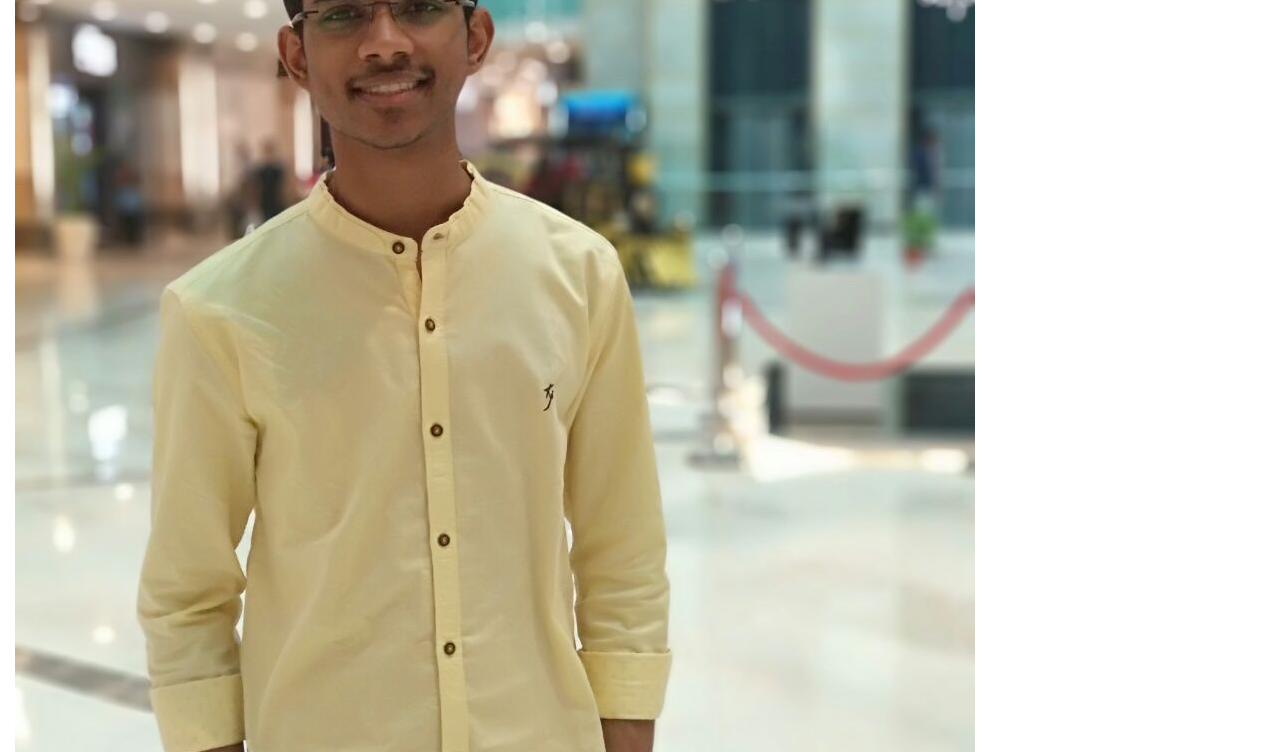
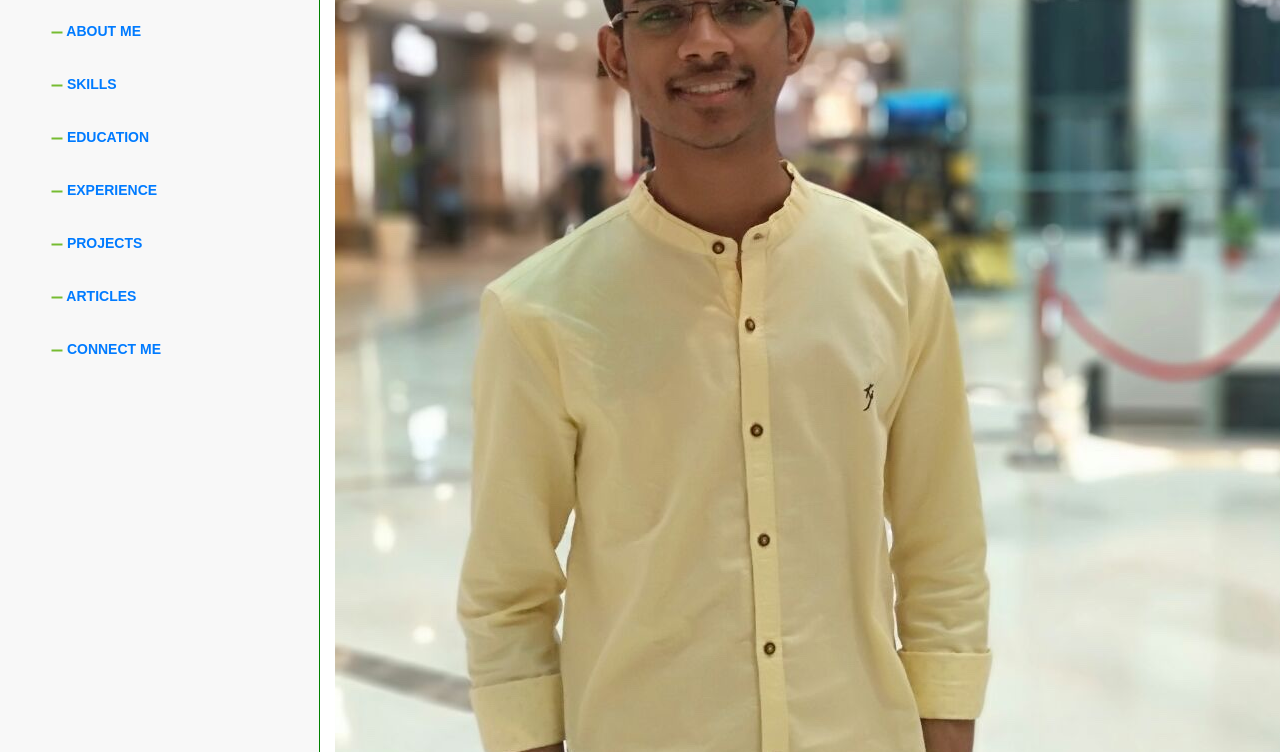
Before and after one commit to codedsun/codedsun.github.io, a plain HTML site: page index.html in a window 1280 px wide. Shown: the part 291-1043 px from the top of the page. Drawn offline with nearby package versions, Linux system fonts and the light colour scheme; a web font is replaced by a local one.

Commit message:
Navbar Added

```diff
--- a/index.css
+++ b/index.css
@@ -1,9 +1,19 @@
-.sidenavbar{
-	position: relative;
+#article{
+	padding: : 10px 10px;
+    background-color: #ffffff;
+	font-family: 'Muli', sans-serif;
+}
 
-	background: #ffffff;
-	overflow-x: hidden;
-	overflow-y: hidden;
-	height: 100%
-	width: 200px;
+
+.sidebar-left{
+  background-color: #F8F8F8;
+  border-right: thin solid green;
+  font-size: 14px;
+  position: left;
 }
+
+
+
+.nav-text{
+	color: black;
+}
--- a/index.html
+++ b/index.html
@@ -1,9 +1,10 @@
-<html>
+<html lang="en-us">
 <head>
 	<link rel="stylesheet" href="https://stackpath.bootstrapcdn.com/bootstrap/4.1.3/css/bootstrap.min.css" integrity="sha384-MCw98/SFnGE8fJT3GXwEOngsV7Zt27NXFoaoApmYm81iuXoPkFOJwJ8ERdknLPMO" crossorigin="anonymous">
 	<meta charset="utf-8">
 	<meta name="viewport" content="width=device-width, initial-scale=1">
-	<title> DroidHead </title>
+	<title> DroidHead - Hustler </title>
+	<link href="https://fonts.googleapis.com/css?family=Muli" rel="stylesheet">
 	<link rel="icon" href="images/favicon.ico" rel="shortcut icon" type="image/x-icon" />
 	<link rel="stylesheet" type="text/css" href="index.css">
 </head>
@@ -11,16 +12,75 @@
 
 	<!--Container-->
 	<div class = "container-fluid" id="article">
+
 		<div class = "row">
-			<div class = "col-md-10 col-lg-10">
+
+			<!-- Left Sidebar-->
+			<div class = "col-md-3 col-lg-3 sidebar-left">
+
+				<ul class="nav flex-column" style="padding-left:20px;">
+
+					<li class="nav-item active " >
+						<img src="images/main_icon.gif" style="height: 200px; width: 200px;" >
+						<p class= "h2" > Suneet Srivastava </p>
+						<p class="text-muted">
+							Tech Junkie | DroidHead | Huslter | Technology Lover
+						</small>
+					</p>
+				</li>
+
+
+				<li class="nav-item">
+					<a class="nav-link" href="#">
+						<p class="font-weight-bold">
+							<img src="images/line.png"/> ABOUT ME </p> </a>
+				</li>
+
+				<li class="nav-item">
+							<a class="nav-link" href="#">
+								<p class="font-weight-bold">
+									<img src="images/line.png"/> SKILLS </p> </a>
+				</li>
+
+						<li class="nav-item">
+									<a class="nav-link" href="#">
+										<p class="font-weight-bold">
+											<img src="images/line.png"/> EDUCATION </p> </a>
+										</li>
+
+										<li class="nav-item">
+											<a class="nav-link" href="#">
+												<p class="font-weight-bold">
+													<img src="images/line.png"/> EXPERIENCE </p> </a>
+												</li>
+
+												<li class="nav-item">
+													<a class="nav-link" href="#">
+														<p class="font-weight-bold">
+															<img src="images/line.png"/> PROJECTS </p> </a>
+														</li>
+
+														<li class="nav-item">
+															<a class="nav-link" href="#">
+																<p class="font-weight-bold">
+																	<img src="images/line.png"/> ARTICLES </p> </a>
+																</li>
+
+																<li class="nav-item">
+																	<a class="nav-link" href="#">
+																		<p class="font-weight-bold">
+																			<img src="images/line.png"/> CONNECT ME </p> </a>
+																		</li>
+																	</ul>
+
+																</div>
+																<div class = "col-md-9 col-lg-9">
 																	<img src="images/profilepic.jpeg"/>
 																</div>
 															</div>
 
 
 														</div>
-
-
 
 													</body>
 
```
Also changed, not shown: images/line.png (added), images/main_icon.gif (added). Lines whose indentation alone changed are shown as unchanged.
